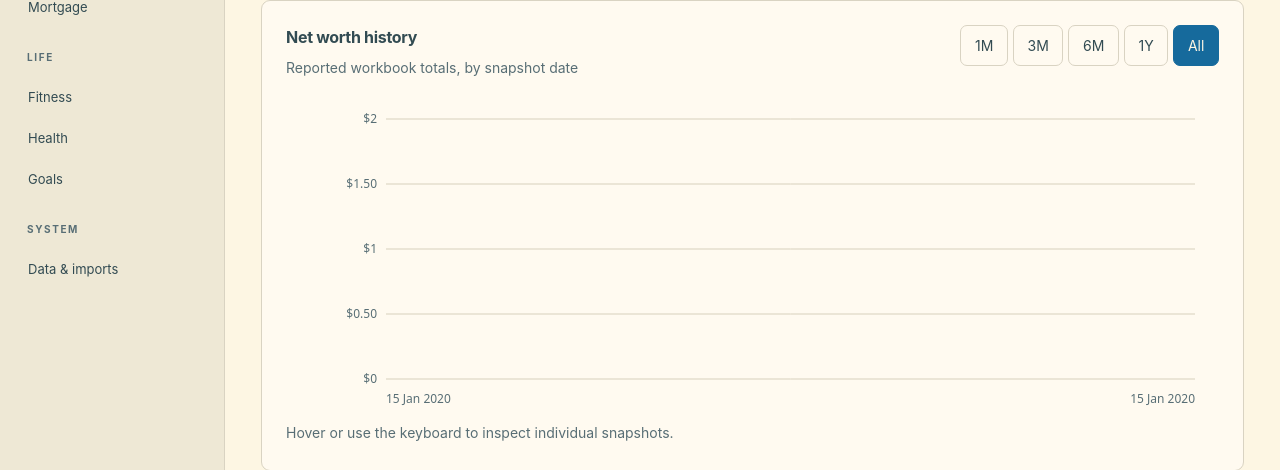
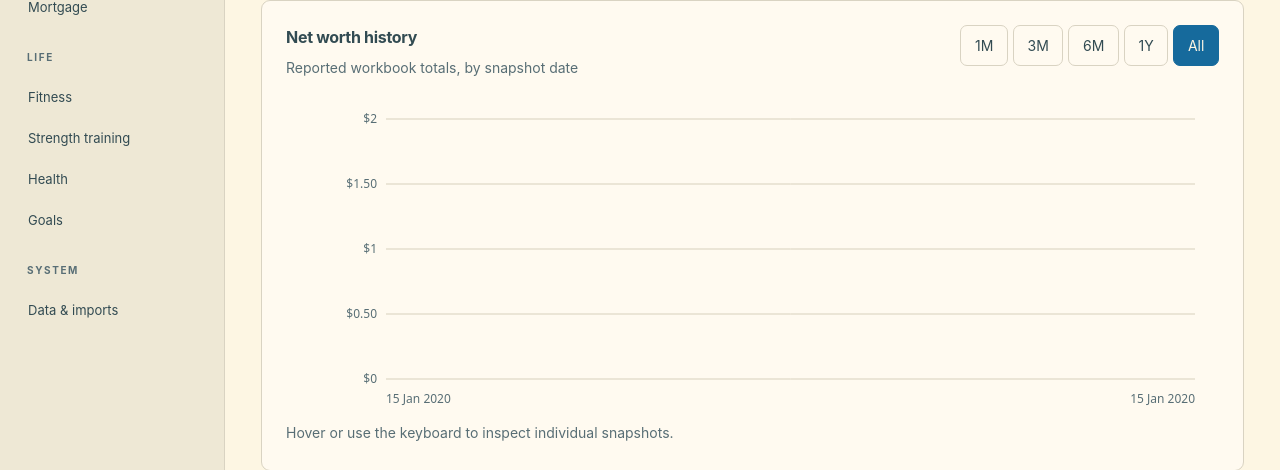
Before and after one commit to Jarrod95/Life-Dashboard, a Flask app: page / in a window 1280 px wide. Shown: the part 407-877 px from the top of the page. Run offline with Flask 3, Linux system fonts and the light colour scheme; tables that the repository leaves empty hold one stand-in row (values such as "Sample post"); data that the repository does not hold is empty.

Commit message:
Integrate Gym Day into existing Flask app and navigation

```diff
--- a/app/templates/base.html
+++ b/app/templates/base.html
@@ -23,6 +23,7 @@
       <a class="{{ 'active' if section=='mortgage' }}" href="/finance/mortgage">Mortgage</a>
       <p class="nav-heading">LIFE</p>
       <a class="{{ 'active' if section=='fitness' }}" href="/fitness">Fitness</a>
+      <a class="{{ 'active' if section=='strength' }}" href="/fitness/strength">Strength training</a>
       <a class="{{ 'active' if section=='health-dashboard' }}" href="/health-dashboard">Health</a>
       <a class="{{ 'active' if section=='goals' }}" href="/goals">Goals</a>
       <p class="nav-heading">SYSTEM</p>
```
